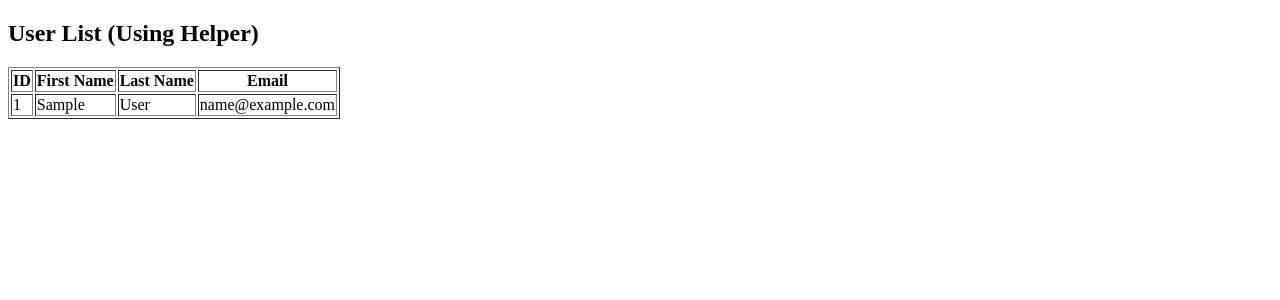
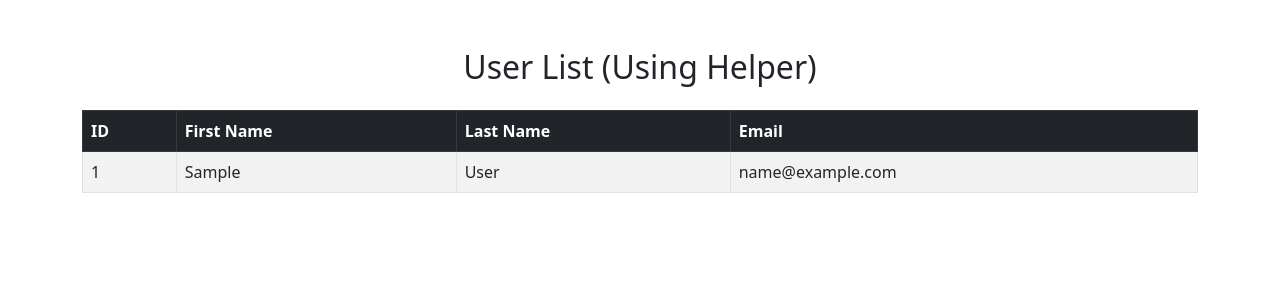
Before and after one commit to mohammadchandvayuz/codeigniter_project, a CodeIgniter 4 app: template app/Views/users_view_with_helper.php in a window 1280 px wide. Shown: the top 300 px of the page. Run offline with PHP 8.4 and a stand-in for CodeIgniter, Linux system fonts and the light colour scheme; the template is opened without the code that fills it: most values are stand-ins (such as "Sample title", 1, 10 or a date in 2020); some libraries are stand-ins or nearby versions.

Commit message:
Added new changes in projects helper html page

```diff
--- a/app/Views/users_view_with_helper.php
+++ b/app/Views/users_view_with_helper.php
@@ -4,16 +4,25 @@
     <meta charset="UTF-8">
     <meta name="viewport" content="width=device-width, initial-scale=1.0">
     <title>User List</title>
+
+    <!-- Bootstrap CSS -->
+    <link href="https://cdn.jsdelivr.net/npm/bootstrap@5.3.0/dist/css/bootstrap.min.css" rel="stylesheet">
 </head>
 <body>
-    <h2>User List (Using Helper)</h2>
-    <table border="1">
+
+    <div class="container mt-5">
+        <h2 class="text-center mb-4">User List (Using Helper)</h2>
+
+        <table class="table table-bordered table-striped">
+            <thead class="table-dark">
                 <tr>
                     <th>ID</th>
                     <th>First Name</th>
                     <th>Last Name</th>
                     <th>Email</th>
                 </tr>
+            </thead>
+            <tbody>
                 <?php foreach ($users as $user): ?>
                 <tr>
                     <td><?= $user['id']; ?></td>
@@ -22,6 +31,12 @@
                     <td><?= $user['email']; ?></td>
                 </tr>
                 <?php endforeach; ?>
+            </tbody>
         </table>
+    </div>
+
+    <!-- Bootstrap JS (Optional, for components like modals, dropdowns) -->
+    <script src="https://cdn.jsdelivr.net/npm/bootstrap@5.3.0/dist/js/bootstrap.bundle.min.js"></script>
+
 </body>
 </html>
```
Lines whose indentation alone changed are shown as unchanged.
